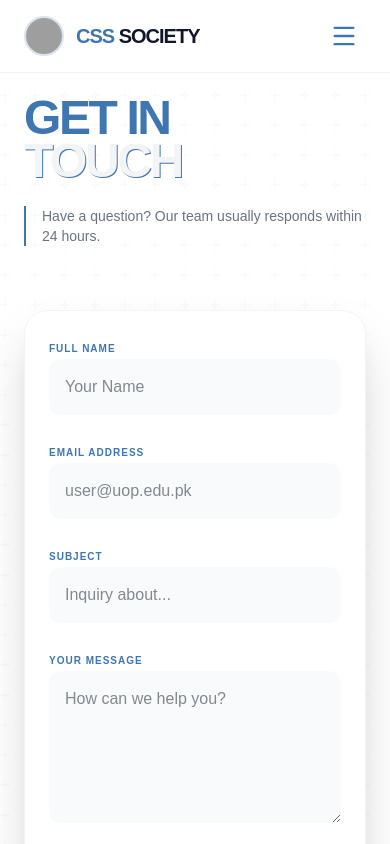
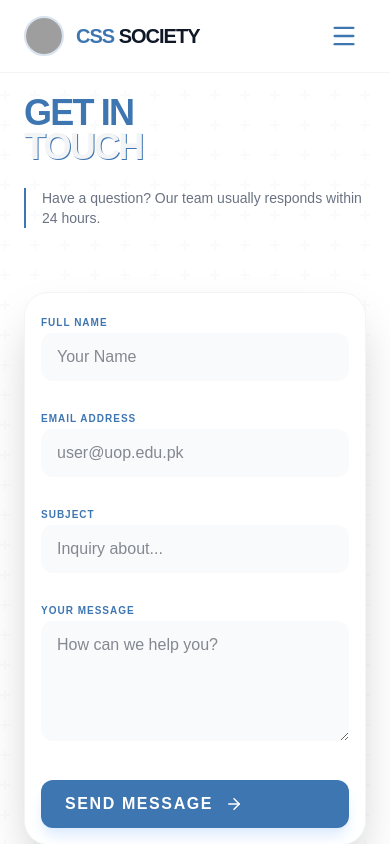
Before and after one commit to mazharktk5/css-website, a Next.js app: page /contact in a window 390 px wide. Shown: the top 844 px of the page. Built offline with nearby package versions, Linux system fonts and the light colour scheme; grey boxes are pictures that could not be loaded.

Commit message:
fixed the navbar and about page

```diff
--- a/src/app/contact/page.jsx
+++ b/src/app/contact/page.jsx
@@ -45,7 +45,7 @@ export default function ContactPage() {
           variants={fadeUp}
           className="max-w-2xl mb-16"
         >
-           <h2 className="text-5xl md:text-6xl font-black text-[#3e76b2] tracking-tighter uppercase leading-[0.9]">
+           <h2 className="text-4xl sm:text-5xl md:text-6xl font-black text-[#3e76b2] tracking-tighter uppercase leading-[0.95]">
             Get In <br />
             <span className="text-gray-100 drop-shadow-[1px_1px_0_#3e76b2]">Touch</span>
           </h2>
@@ -54,7 +54,7 @@ export default function ContactPage() {
           </p>
         </motion.div>
 
-        <div className="grid lg:grid-cols-12 gap-y-16 lg:gap-16 items-start">
+        <div className="grid lg:grid-cols-12 gap-y-12 lg:gap-16 items-start">
 
           {/* Form Side */}
           <motion.div className="lg:col-span-7 relative">
@@ -65,7 +65,7 @@ export default function ContactPage() {
                   initial={{ opacity: 0, x: -20 }}
                   animate={{ opacity: 1, x: 0 }}
                   exit={{ opacity: 0, x: 20 }}
-                  className="bg-white border border-gray-100 shadow-2xl rounded-3xl p-6 md:p-12"
+                  className="bg-white border border-gray-100 shadow-2xl rounded-3xl p-4 md:p-12"
                 >
                   <form onSubmit={handleSubmit} className="space-y-6">
                     {/* FormSubmit Configuration */}
@@ -76,24 +76,24 @@ export default function ContactPage() {
                     <div className="grid md:grid-cols-2 gap-6">
                       <div className="space-y-2">
                         <label className="text-[10px] font-black uppercase tracking-widest text-[#3e76b2]">Full Name</label>
-                        <input type="text" name="name" required placeholder="Your Name" className="w-full bg-gray-50 border-none rounded-xl px-4 py-4 focus:ring-2 focus:ring-[#3e76b2] transition-all" />
+                        <input type="text" name="name" required placeholder="Your Name" className="w-full bg-gray-50 border-none rounded-xl px-4 py-3 md:py-4 focus:ring-2 focus:ring-[#3e76b2] transition-all" />
                       </div>
                       <div className="space-y-2">
                         <label className="text-[10px] font-black uppercase tracking-widest text-[#3e76b2]">Email Address</label>
-                        <input type="email" name="email" required placeholder="user@uop.edu.pk" className="w-full bg-gray-50 border-none rounded-xl px-4 py-4 focus:ring-2 focus:ring-[#3e76b2] transition-all" />
+                        <input type="email" name="email" required placeholder="user@uop.edu.pk" className="w-full bg-gray-50 border-none rounded-xl px-4 py-3 md:py-4 focus:ring-2 focus:ring-[#3e76b2] transition-all" />
                       </div>
                     </div>
                     <div className="space-y-2">
                       <label className="text-[10px] font-black uppercase tracking-widest text-[#3e76b2]">Subject</label>
-                      <input type="text" name="subject" required placeholder="Inquiry about..." className="w-full bg-gray-50 border-none rounded-xl px-4 py-4 focus:ring-2 focus:ring-[#3e76b2] transition-all" />
+                      <input type="text" name="subject" required placeholder="Inquiry about..." className="w-full bg-gray-50 border-none rounded-xl px-4 py-3 md:py-4 focus:ring-2 focus:ring-[#3e76b2] transition-all" />
                     </div>
                     <div className="space-y-2">
                       <label className="text-[10px] font-black uppercase tracking-widest text-[#3e76b2]">Your Message</label>
-                      <textarea name="message" required rows={5} placeholder="How can we help you?" className="w-full bg-gray-50 border-none rounded-xl px-4 py-4 focus:ring-2 focus:ring-[#3e76b2] transition-all"></textarea>
+                      <textarea name="message" required rows={4} placeholder="How can we help you?" className="w-full bg-gray-50 border-none rounded-xl px-4 py-3 md:py-4 focus:ring-2 focus:ring-[#3e76b2] transition-all"></textarea>
                     </div>
 
                     <div className="flex md:justify-start justify-center pt-2">
-                      <button type="submit" className="group flex items-center gap-3 px-10 py-4 w-full md:w-max bg-[#3e76b2] text-white rounded-xl font-black uppercase tracking-widest hover:scale-105 transition-all shadow-lg shadow-blue-100">
+                      <button type="submit" className="group flex items-center gap-3 px-6 md:px-10 py-3 md:py-4 w-full md:w-max bg-[#3e76b2] text-white rounded-xl font-black uppercase tracking-widest hover:scale-105 transition-all shadow-lg shadow-blue-100">
                         Send Message
                         <ArrowRight size={18} className="group-hover:translate-x-1 transition-transform" />
                       </button>
@@ -105,7 +105,7 @@ export default function ContactPage() {
                   key="success"
                   initial={{ opacity: 0, scale: 0.9 }}
                   animate={{ opacity: 1, scale: 1 }}
-                  className="bg-[#3e76b2] text-white rounded-3xl p-12 text-center shadow-2xl flex flex-col items-center justify-center min-h-[500px]"
+                  className="bg-[#3e76b2] text-white rounded-3xl p-8 md:p-12 text-center shadow-2xl flex flex-col items-center justify-center min-h-[300px] md:min-h-[500px]"
                 >
                   <div className="w-20 h-20 bg-white/20 rounded-full flex items-center justify-center mb-6">
                     <CheckCircle2 size={48} className="text-white" />
--- a/src/components/About/AboutHero.jsx
+++ b/src/components/About/AboutHero.jsx
@@ -36,14 +36,14 @@ export default function AboutHero() {
       </div>
 
       {/* 2. Image and Floating Card Section */}
-      <div className="relative flex-1 flex items-center justify-center p-4 md:p-0 bg-gray-50 md:bg-white">
+      <div className="relative flex-1 flex flex-col md:flex-row items-center justify-center p-4 md:p-0 bg-gray-50 md:bg-white gap-6 md:gap-0">
 
         {/* Main Image Container */}
         <motion.div
           initial={{ opacity: 0, x: 50 }}
           animate={{ opacity: 1, x: 0 }}
           transition={{ duration: 0.8 }}
-          className="relative w-full h-[300px] sm:h-[450px] md:h-[600px] lg:h-[700px] max-w-5xl overflow-hidden shadow-2xl"
+          className="relative w-full md:flex-1 h-[300px] sm:h-[450px] md:h-[600px] lg:h-[700px] max-w-5xl overflow-hidden shadow-2xl"
         >
           <img
             src="/images/gallery/sportsweek3.JPG"
@@ -60,7 +60,7 @@ export default function AboutHero() {
           whileInView={{ opacity: 1, scale: 1 }}
           viewport={{ once: true }}
           transition={{ delay: 0.5, duration: 0.5 }}
-          className="relative md:absolute mt-6 md:mt-0 md:bottom-20 md:right-10 lg:right-20 bg-[#3e76b2] text-white p-6 md:p-12 rounded-2xl md:rounded-3xl shadow-2xl w-full md:w-auto max-w-full md:max-w-md lg:max-w-lg z-30"
+          className="relative md:absolute mt-0 md:mt-0 md:bottom-20 md:right-10 lg:right-20 bg-[#3e76b2] text-white p-6 md:p-12 rounded-2xl md:rounded-3xl shadow-2xl w-full sm:w-96 md:w-auto md:h-auto max-w-full md:max-w-md lg:max-w-lg z-30"
         >
           <h2 className="text-3xl md:text-4xl font-bold mb-6">About Us</h2>
           <p className="text-blue-50 leading-relaxed text-sm md:text-lg opacity-90">
--- a/src/components/About/OurTeam.jsx
+++ b/src/components/About/OurTeam.jsx
@@ -103,9 +103,9 @@ export default function OurTeam() {
 
                 {/* Clean, Modern Header */}
                 <div className="max-w-2xl mb-24">
-                    <h2 className="text-6xl font-black text-[#3e76b2] tracking-tighter uppercase leading-[0.9]">
+                    <h2 className="text-3xl sm:text-3xl md:text-3xl lg:text-6xl font-black text-[#3e76b2] tracking-tighter uppercase leading-[0.9]">
                         Our <br />
-                        <span className="text-gray-100 drop-shadow-[1px_1px_0_#3e76b2]">Collective</span>
+                        <span className="text-gray-100 drop-shadow-[1px_1px_0_#3e76b2] ">Collective</span>
                     </h2>
                     <p className="mt-6 text-gray-500 font-medium text-sm border-l-2 border-[#3e76b2] pl-4">
                         Meet the architects of the Computing Students Society.
--- a/src/components/Navbar.jsx
+++ b/src/components/Navbar.jsx
@@ -23,7 +23,7 @@ export default function Navbar() {
         { name: "About", href: "/#about" },
         { name: "Events", href: "/#events" },
         { name: "Gallery", href: "/#gallery" },
-        { name: "Contact", href: "/contact" },
+        // { name: "Contact", href: "/contact" },
     ];
 
     return (
```
